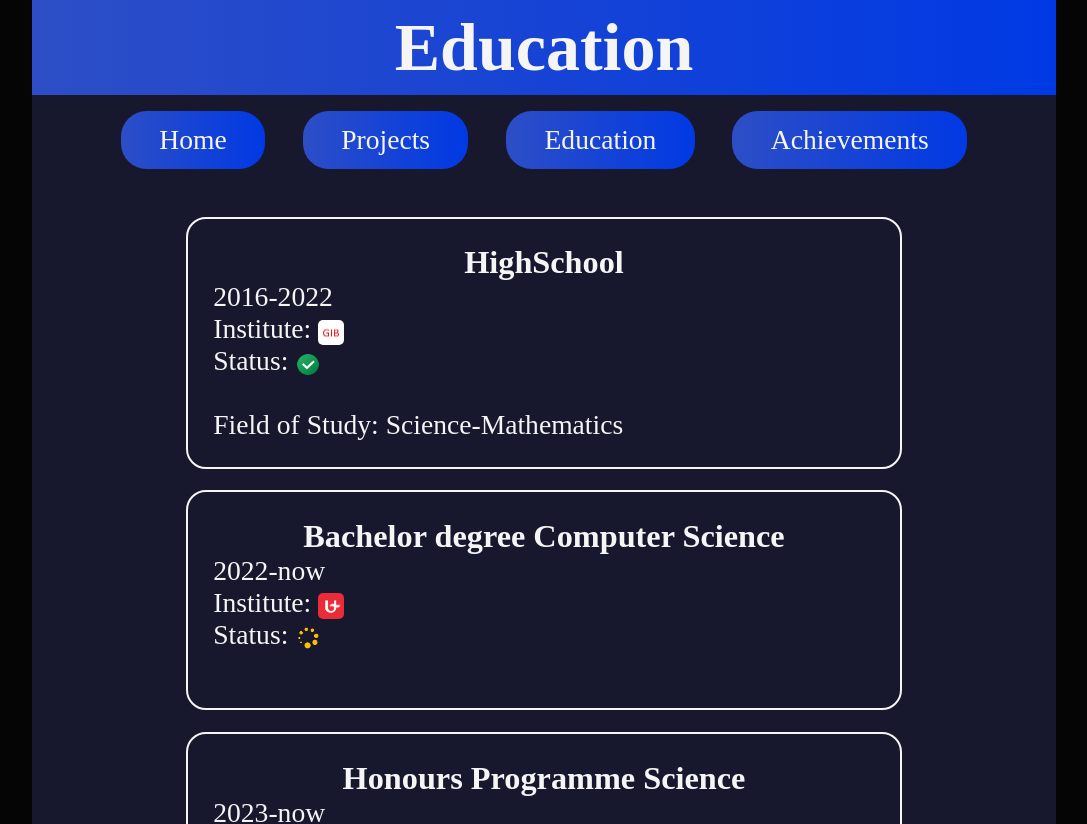
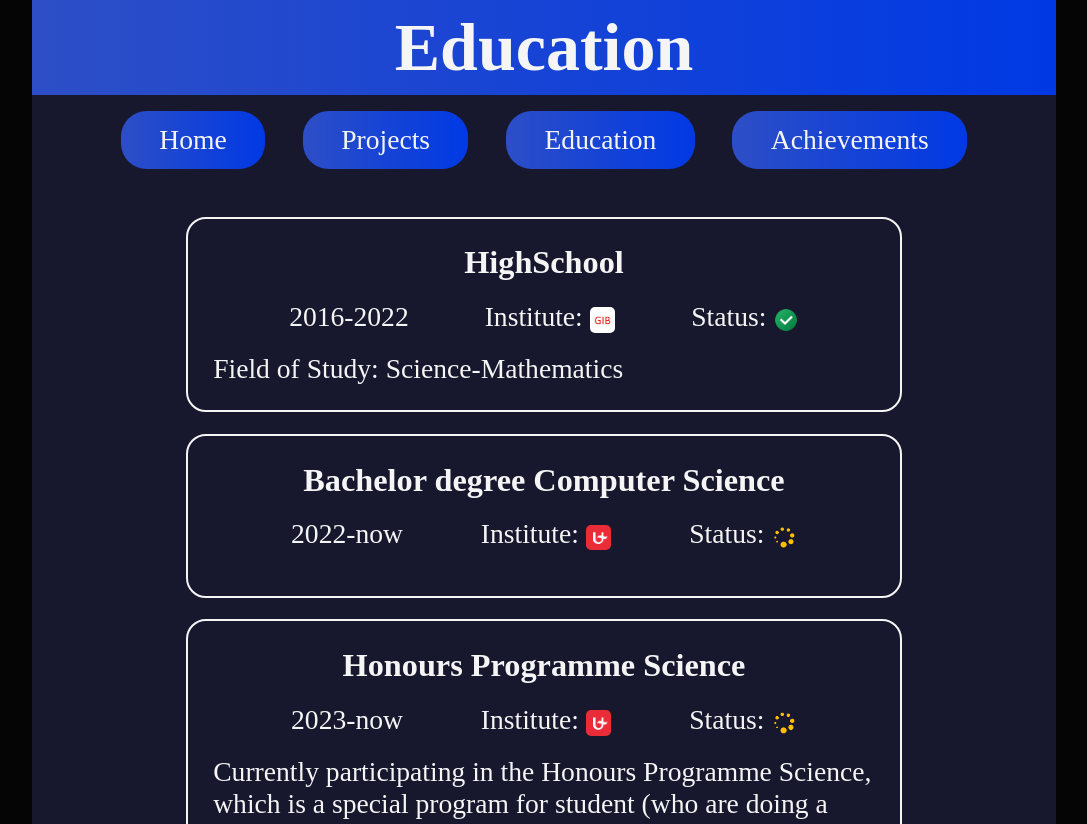
Before and after one commit to klanting/Personal-2024-Summer-Resume, a React (Vite) app: page /education in a window 1280 px wide. Shown: the top 824 px of the page, without its empty margins (96-1183 px from the left). Built offline with nearby package versions, Linux system fonts and the light colour scheme.

Commit message:
additional styling

```diff
--- a/src/components/Status.jsx
+++ b/src/components/Status.jsx
@@ -1,6 +1,5 @@
 import status from "../assets/status.json";
 import styled from "styled-components";
-import institutes from "../assets/institutes.json";
 import {Tooltip} from "react-tooltip";
 
 const StyledImage = styled.img`
@@ -10,6 +9,9 @@ const StyledImage = styled.img`
 `;
 
 export default function Status(props){
+    /*
+    * Shows the status information
+    * */
     return(
         <>
             <p>
--- /dev/null
+++ b/src/components/Timespan.jsx
@@ -0,0 +1,11 @@
+export default function Timespan(props){
+
+    let string = `${props.timespan[0]}-${props.timespan[1]}`
+    if (props.timespan[1] === null){
+        string = props.timespan[0];
+    }
+
+    return (
+        <p>{string}</p>
+    );
+}
--- a/src/components/education/EducationItem.jsx
+++ b/src/components/education/EducationItem.jsx
@@ -2,8 +2,8 @@
 import styled from "styled-components";
 import StyledTitle from "../../styled/StyledTitle.jsx";
 import Institute from "../Institute.jsx";
-import status from "../../assets/status.json"
 import Status from "../Status.jsx";
+import Timespan from "../Timespan.jsx";
 const StyledLi = styled.li`
     list-style-type: none;
 
@@ -13,19 +13,27 @@ const StyledLi = styled.li`
     padding: 2vw;
 `;
 
+const StyledLabels = styled.div`
+    display: flex;
+    justify-content: space-evenly;
+    margin: 3% 0;
+`;
+
 
 export default function EducationItem(props){
 
     return (
         <StyledLi>
             <StyledTitle>{props.data.title}</StyledTitle>
-            <p>{props.data.timespan[0]}-{props.data.timespan[1]}</p>
 
-            <Institute institute={props.data.institute}/>
+            <StyledLabels>
+                <Timespan timespan={props.data.timespan}/>
 
-            <Status status={props.data.status}/>
+                <Institute institute={props.data.institute}/>
 
-            <br/>
+                <Status status={props.data.status}/>
+            </StyledLabels>
+
             <p dangerouslySetInnerHTML={{__html: props.data.additional}}></p>
         </StyledLi>
     );
```
